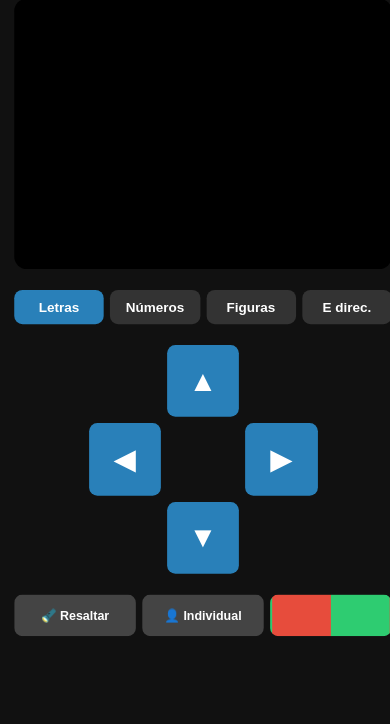
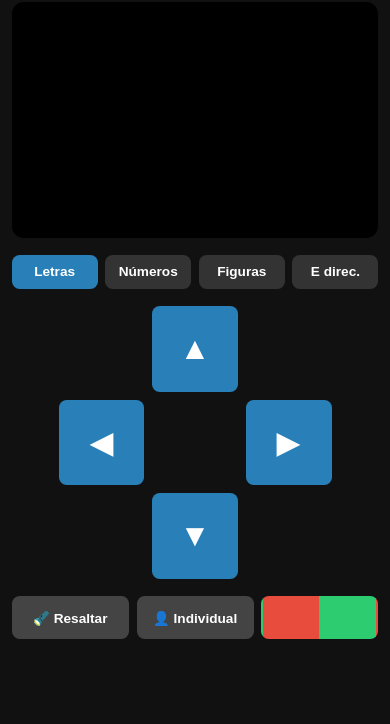
Before and after one commit to JPFeliciano97/boomerang-vision, a website: page public/remote.html in a window 390 px wide. Shown: the part 120-844 px from the top of the page. Drawn offline with nearby package versions, Linux system fonts and the light colour scheme; no server answers.

Commit message:
Update remote.html

```diff
--- a/public/remote.html
+++ b/public/remote.html
@@ -2,7 +2,7 @@
 <html lang="es">
 <head>
     <meta charset="UTF-8">
-    <meta name="viewport" content="width=device-width, initial-scale=1.0, user-scalable=no, viewport-fit=cover">
+    <meta name="viewport" content="width=device-width, initial-scale=1.0, maximum-scale=1.0, user-scalable=no, viewport-fit=cover">
     <title>Control Remoto Boomerang</title>
     <script src="/socket.io/socket.io.js"></script>
     <style>
@@ -16,57 +16,48 @@
         }
 
         * { box-sizing: border-box; margin: 0; padding: 0; }
-        body {
+        html, body {
+            width: 100%;
+            height: 100%;
+            margin: 0;
+            padding: 0;
+            overflow: hidden;
             font-family: system-ui, -apple-system, sans-serif;
             background: #111;
             color: #fff;
-            height: 100vh;
-            display: flex;
-            align-items: center;
-            justify-content: center;
-            margin: 0;
-            overflow: hidden;
-            user-select: none;
-            -webkit-user-select: none;
-        }
-
-        /* ── Envolvente escalable ── */
-        #scale-wrapper {
-            width: 375px;                    /* ancho de referencia (iPhone 6/7/8) */
-            margin: 0 auto;
-            transform-origin: top left;
             display: flex;
             flex-direction: column;
             align-items: center;
             justify-content: center;
-            padding: 6px;
+            user-select: none;
+            -webkit-user-select: none;
         }
 
         /* Título BOOMERANG VISION */
         .remote-title {
             font-family: 'OpticianSans', 'Arial Black', Impact, sans-serif;
-            font-size: 16px;
+            font-size: 5vw;           /* responsivo */
             font-weight: normal;
             color: #ccc;
-            letter-spacing: 2px;
+            letter-spacing: 0.5vw;
             text-align: center;
-            margin-bottom: 20px;
+            margin-bottom: 2vh;
         }
 
         /* Contenedor principal */
         #remote-screen {
-            width: 100%;
+            width: 94%;
             max-width: 500px;
-            height: auto;
-            min-height: 260px;
+            flex: 0 0 auto;
+            min-height: 28vh;
             display: flex;
             flex-direction: column;
             align-items: center;
             justify-content: center;
             background: #000;
-            border-radius: 12px;
-            margin-bottom: 20px;
-            padding: 8px 4px;
+            border-radius: 3vw;
+            margin-bottom: 2vh;
+            padding: 2vw;
             overflow: hidden;
         }
         #remote-screen img { filter: invert(1); }
@@ -76,13 +67,13 @@
             align-items: center;
             justify-content: center;
             width: 100%;
-            gap: 12px;
+            gap: 3vw;
         }
         .remote-row {
             display: flex;
             align-items: center;
             justify-content: center;
-            gap: 12px;
+            gap: 3vw;
         }
         .remote-row img {
             display: block;
@@ -94,7 +85,7 @@
             color: #fff;
             line-height: 1;
             display: block;
-            font-size: 36px;
+            font-size: 8vw;          /* antes 36px -> ahora responsivo */
         }
         .remote-line.dimmed .remote-text,
         .remote-line.dimmed img { opacity: 0.10; }
@@ -102,9 +93,9 @@
         .remote-ann-left, .remote-ann-right {
             font-family: 'Segoe UI', 'Helvetica Neue', sans-serif;
             font-weight: 600;
-            width: 45px;
+            width: 14vw;
             text-align: center;
-            font-size: 12px;
+            font-size: 3.5vw;
             color: #aaa;
             flex-shrink: 0;
         }
@@ -113,17 +104,17 @@
         .mode-grid {
             display: grid;
             grid-template-columns: repeat(4, 1fr);
-            gap: 6px;
-            width: 100%;
+            gap: 2vw;
+            width: 94%;
             max-width: 400px;
-            margin-bottom: 20px;
+            margin-bottom: 2vh;
         }
         .mode-grid button {
-            font-size: 13px;
+            font-size: 3.5vw;
             font-weight: 700;
-            padding: 9px 0;
+            padding: 2.5vw 0;
             border: none;
-            border-radius: 8px;
+            border-radius: 2vw;
             background: #333;
             color: #fff;
         }
@@ -134,17 +125,17 @@
             display: grid;
             grid-template-columns: repeat(3, 1fr);
             grid-template-rows: repeat(3, 1fr);
-            gap: 6px;
-            width: 60vmin;
-            height: 60vmin;
-            max-width: 220px;
-            max-height: 220px;
-            margin-bottom: 20px;
+            gap: 2vw;
+            width: 70vw;
+            height: 70vw;
+            max-width: 300px;
+            max-height: 300px;
+            margin-bottom: 2vh;
         }
         .dpad button {
-            font-size: 28px;
+            font-size: 8vw;
             border: none;
-            border-radius: 8px;
+            border-radius: 2vw;
             background: #2980b9;
             color: #fff;
         }
@@ -154,18 +145,17 @@
         /* Botones de función (inferiores) */
         .function-btns {
             display: flex;
-            width: 100%;
+            width: 94%;
             max-width: 400px;
-            gap: 6px;
-            margin-top: 0;
+            gap: 2vw;
         }
         .function-btns button {
             flex: 1;
-            font-size: 12px;
+            font-size: 3.5vw;
             font-weight: 700;
-            padding: 11px 0;
+            padding: 3vw 0;
             border: 2px solid transparent;
-            border-radius: 8px;
+            border-radius: 2vw;
             background: #444;
             color: #fff;
         }
@@ -177,7 +167,6 @@
     </style>
 </head>
 <body>
-    <div id="scale-wrapper">
     <div class="remote-title">BOOMERANG VISION</div>
 
     <div id="remote-screen"></div>
@@ -199,7 +188,6 @@
         <button id="btn-resaltar" onclick="enviar('KeyR')">🔦 Resaltar</button>
         <button id="btn-individual" onclick="enviar('KeyU')">👤 Individual</button>
         <button id="btn-bic" class="special" onclick="enviar('KeyB')"></button>
-        </div>
     </div>
 
     <script>
@@ -225,7 +213,7 @@
             document.getElementById('btn-bic')?.classList.toggle('active-func', state.bichromatic);
         }
 
-        const BASE_FONT_SIZE = 36;
+        const BASE_FONT_SIZE_VW = 8;   // tamaño base en vw (relativo al ancho de pantalla)
         const SCALE_E = 0.739;
         const SCALE_FIG = 0.769;
 
@@ -234,13 +222,13 @@
             container.innerHTML = '';
             if (!data?.lines) return;
 
-            const gap = 12;
-            container.style.gap = gap + 'px';
+            const gap = 3;   // en vw
+            container.style.gap = gap + 'vw';
 
             data.lines.forEach((line, li) => {
                 const lineDiv = document.createElement('div');
                 lineDiv.className = 'remote-line';
-                lineDiv.style.gap = gap + 'px';
+                lineDiv.style.gap = gap + 'vw';
 
                 if (data.highlightMode && li !== data.highlightLineIdx) {
                     lineDiv.classList.add('dimmed');
@@ -256,7 +244,7 @@
 
                 const row = document.createElement('div');
                 row.className = 'remote-row';
-                row.style.gap = gap + 'px';
+                row.style.gap = gap + 'vw';
 
                 let chars = line.chars;
                 if (data.singleCharMode) chars = [chars[0]];
@@ -266,14 +254,14 @@
                         const span = document.createElement('span');
                         span.className = 'remote-text';
                         span.textContent = ch.char;
-                        span.style.fontSize = BASE_FONT_SIZE + 'px';
+                        span.style.fontSize = BASE_FONT_SIZE_VW + 'vw';
                         row.appendChild(span);
                     } else {
                         const img = document.createElement('img');
                         let scale = ch.key === 'E_0' ? SCALE_E : SCALE_FIG;
-                        const size = BASE_FONT_SIZE * scale;
-                        img.style.height = size + 'px';
-                        img.style.width = size + 'px';
+                        const size = BASE_FONT_SIZE_VW * scale;
+                        img.style.height = size + 'vw';
+                        img.style.width = size + 'vw';
                         img.style.display = 'block';
                         if (ch.rot) img.style.transform = `rotate(${ch.rot}deg)`;
                         img.src = ch.uri || '';
@@ -295,26 +283,6 @@
         });
 
         socket.on('connect', () => socket.emit('requestScreenUpdate'));
-
-        // ═══════════ Escalado para igualar visualización en todos los celulares ═══════════
-        (function() {
-            const wrapper = document.getElementById('scale-wrapper');
-            const DESIGN_WIDTH = 375; // ancho de referencia en px
-
-            function applyScale() {
-                const screenWidth = window.innerWidth;
-                const scale = screenWidth / DESIGN_WIDTH;
-                wrapper.style.transform = `scale(${scale})`;
-                // Ajusta la altura del body para que, después de escalar, ocupe toda la pantalla
-                document.body.style.height = (window.innerHeight / scale) + 'px';
-            }
-
-            window.addEventListener('resize', applyScale);
-            window.addEventListener('orientationchange', function() {
-                setTimeout(applyScale, 100);
-            });
-            applyScale();
-        })();
     </script>
 </body>
 </html>
```
Lines whose indentation alone changed are shown as unchanged.
